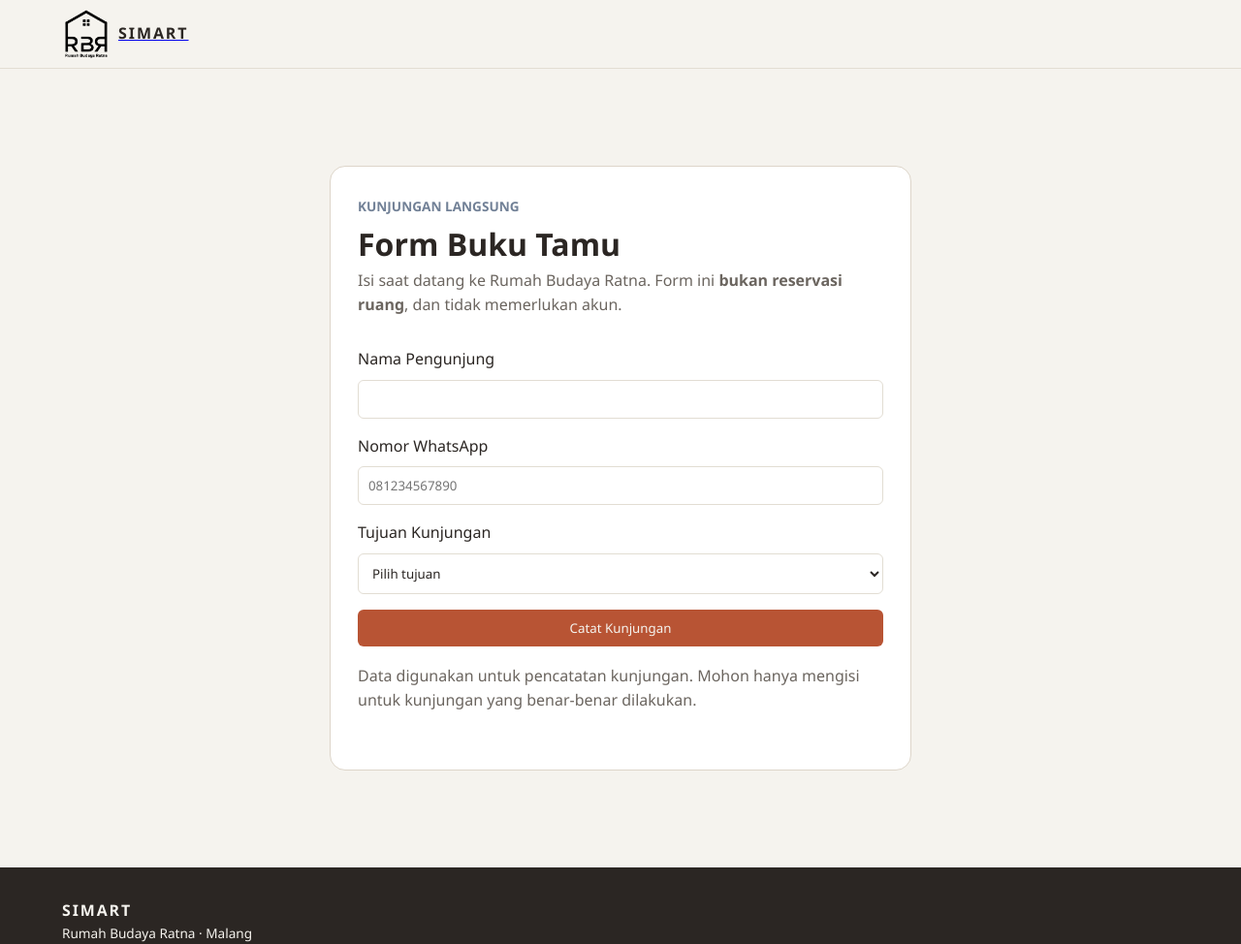
After one commit to PBLRBR/RBR, a PHP site: page /kunjungan.php in a window 1280 px wide. The commit adds this page. Shown: the whole page at 97% size. Run offline with PHP 8.4, Linux system fonts and the light colour scheme.

Commit message:
Buku Tamu

```diff
--- a/public/index.php
+++ b/public/index.php
@@ -52,6 +52,7 @@ foreach ($preview as $b) {
                 <div class="hero-buttons">
                     <a href="/katalog.php" class="btn-primary">Lihat Katalog</a>
                     <a href="/reservasi.php" class="btn-secondary">Cek Jadwal Ruang</a>
+                    <a href="/kunjungan.php" class="btn-secondary">Isi Buku Tamu</a>
                 </div>
             </div>
             <div class="hero-image">
@@ -194,7 +195,7 @@ foreach ($preview as $b) {
             <form id="form-register" class="auth-form">
                 <div class="form-group"><label>Nama Lengkap</label><input type="text" placeholder="Nama lengkap"></div>
                 <div class="form-group"><label>Email</label><input type="email" placeholder="budi@ratna.org"></div>
-                <div class="form-group"><label>Nomor WhatsApp</label><input type="tel" placeholder="0812XXXXXXXX"></div>
+                <div class="form-group"><label>Nomor WhatsApp</label><input type="tel" inputmode="tel" placeholder="0812XXXXXXXX" pattern="(?:08[1-9][0-9]{7,10}|(?:\+?62)8[1-9][0-9]{7,10})" title="Gunakan nomor Indonesia 08... atau +628..., 10–13 digit dalam format 08..." required></div>
                 <div class="form-group"><label>Password</label><input type="password" placeholder="Minimal 8 karakter"></div>
                 <button type="submit" class="btn-primary full-width">Daftar Akun</button>
             </form>
--- /dev/null
+++ b/public/js/kunjungan.js
@@ -0,0 +1,25 @@
+document.addEventListener('DOMContentLoaded', () => {
+    const form = document.getElementById('visit-form');
+    const msg = document.getElementById('visit-message');
+    const button = document.getElementById('visit-submit');
+    if (!form) return;
+    form.addEventListener('submit', async (event) => {
+        event.preventDefault();
+        button.disabled = true;
+        msg.hidden = true;
+        try {
+            const payload = {
+                nama_pengunjung: document.getElementById('visit-name').value.trim(),
+                no_hp: document.getElementById('visit-phone').value.trim(),
+                keperluan: document.getElementById('visit-purpose').value
+            };
+            const result = await apiRequest('kunjungan/daftar_kunjungan.php', {method:'POST', headers:{'X-CSRF-Token':form.dataset.csrf}, body:payload});
+            msg.classList.remove('visit-error');
+            msg.textContent = `Berhasil tercatat untuk ${payload.nama_pengunjung}, tanggal ${result.tanggal_kunjungan} pukul ${result.jam_masuk}.`;
+            form.reset();
+        } catch (error) {
+            msg.classList.add('visit-error');
+            msg.textContent = error.message;
+        } finally { msg.hidden = false; button.disabled = false; }
+    });
+});
--- /dev/null
+++ b/public/kunjungan.php
@@ -0,0 +1,41 @@
+<?php
+require_once __DIR__ . '/_data.php';
+startAppSession();
+if (empty($_SESSION['visit_csrf'])) $_SESSION['visit_csrf'] = bin2hex(random_bytes(32));
+$pageTitle = 'Buku Tamu | SIMART';
+?>
+<!doctype html>
+<html lang="id">
+<head>
+    <meta charset="utf-8">
+    <meta name="viewport" content="width=device-width, initial-scale=1">
+    <title><?= esc($pageTitle) ?></title>
+    <link rel="stylesheet" href="/css/style.css">
+    <link rel="stylesheet" href="/css/responsive.css">
+    <style>.visit-panel{max-width:600px;margin:36px auto;padding:28px;border:1px solid #ddd5c9;border-radius:16px;background:#fff}.visit-panel .form-group{margin-bottom:16px}.visit-message{margin-top:18px;padding:14px;border-radius:8px;background:#edf6ec}.visit-error{background:#ffeded;color:#8c231b}</style>
+</head>
+<body>
+<header class="navbar"><div class="container nav-container">
+    <a class="logo" href="/"><img src="/images/rbr.png" alt="Logo" class="logo-image"><span class="logo-text">SIMART</span></a>
+    <div class="nav-auth"><?php if (($_SESSION['user']['role'] ?? '') === 'admin'): ?><a class="btn-secondary" href="/admin/">Dashboard Admin</a><?php endif; ?></div>
+</div></header>
+<main class="container page-content">
+    <div class="visit-panel">
+        <span class="sub-title">Kunjungan langsung</span>
+        <h1>Form Buku Tamu</h1>
+        <p class="subtitle">Isi saat datang ke Rumah Budaya Ratna. Form ini <strong>bukan reservasi ruang</strong>, dan tidak memerlukan akun.</p>
+        <form id="visit-form" data-csrf="<?= esc($_SESSION['visit_csrf']) ?>">
+            <div class="form-group"><label for="visit-name">Nama Pengunjung</label><input id="visit-name" type="text" maxlength="100" required autocomplete="name"></div>
+            <div class="form-group"><label for="visit-phone">Nomor WhatsApp</label><input id="visit-phone" type="tel" maxlength="20" pattern="(?:08[1-9][0-9]{7,10}|(?:\+?62)8[1-9][0-9]{7,10})" title="Contoh 081234567890 atau +6281234567890" placeholder="081234567890" required></div>
+            <div class="form-group"><label for="visit-purpose">Tujuan Kunjungan</label>
+                <select id="visit-purpose" required><option value="">Pilih tujuan</option><option value="Membaca buku">Membaca buku</option><option value="Mengikuti kegiatan">Mengikuti kegiatan</option><option value="Berkunjung ke toko buku">Berkunjung ke toko buku</option><option value="Mengunjungi Rumah Budaya Ratna">Kunjungan umum</option><option value="Diskusi atau komunitas">Diskusi atau komunitas</option></select>
+            </div>
+            <button type="submit" class="btn-primary full-width" id="visit-submit">Catat Kunjungan</button>
+        </form>
+        <p id="visit-message" role="status" class="visit-message" hidden></p>
+        <p class="subtitle" style="margin-top:18px">Data digunakan untuk pencatatan kunjungan. Mohon hanya mengisi untuk kunjungan yang benar-benar dilakukan.</p>
+    </div>
+</main>
+<footer class="footer"><div class="container"><h3>SIMART</h3><p>Rumah Budaya Ratna · Malang</p></div></footer>
+<script src="/js/api.js"></script><script src="/js/main.js"></script><script src="/js/kunjungan.js"></script>
+</body></html>
```
